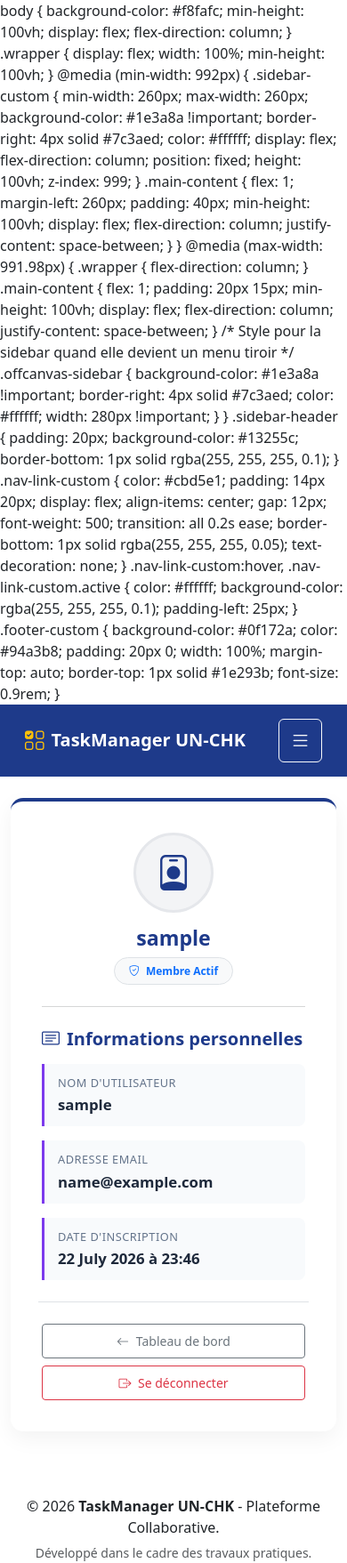
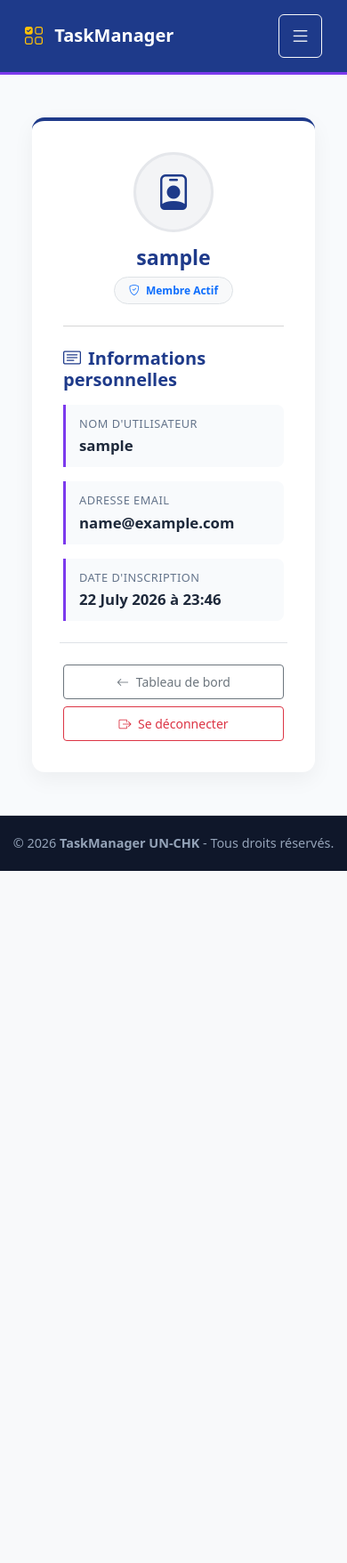
Before and after one commit to diagnediakhou11-sys/Plateforme-de-Gestion-de-Taches, a Django app: page /accounts/profil/ in a window 390 px wide. Shown: the whole page at 89% size. After the commit the page ends 979 px from the top, so only its background shows below. Run offline with Django 5.2, Linux system fonts and the light colour scheme; the visitor is signed in with stand-in values (Sample User, id 1).

Commit message:
Fix base.html layout and mobile navbar

```diff
--- a/templates/base.html
+++ b/templates/base.html
@@ -5,10 +5,10 @@
     <meta name="viewport" content="width=device-width, initial-scale=1.0">
     <title>{% block title %}Plateforme de Gestion de Tâches{% endblock %}</title>
 
+    <link href="https://cdn.jsdelivr.net/npm/bootstrap@5.3.8/dist/css/bootstrap.min.css" rel="stylesheet">
+    <link rel="stylesheet" href="https://cdn.jsdelivr.net/npm/bootstrap-icons@1.11.3/font/bootstrap-icons.min.css">
 
-   <link href="https://cdn.jsdelivr.net/npm/bootstrap@5.3.8/dist/css/bootstrap.min.css" rel="stylesheet">
-
-   <link rel="stylesheet" href="https://cdn.jsdelivr.net/npm/bootstrap-icons@1.13.1/font/bootstrap-icons.min.css">
+    <style>
         body {
             background-color: #f8fafc;
             min-height: 100vh;
@@ -16,55 +16,38 @@
             flex-direction: column;
         }
 
-        {% if user.is_authenticated %}
-        .wrapper {
-            display: flex;
-            width: 100%;
-            min-height: 100vh;
-        }
-
         @media (min-width: 992px) {
             .sidebar-custom {
-                min-width: 260px;
-                max-width: 260px;
-                background-color: #1e3a8a !important;
+                width: 260px;
+                background-color: #1e3a8a;
                 border-right: 4px solid #7c3aed;
-                color: #ffffff;
+                position: fixed;
+                top: 0;
+                bottom: 0;
+                left: 0;
+                z-index: 1000;
                 display: flex;
                 flex-direction: column;
-                position: fixed;
-                height: 100vh;
-                z-index: 999;
             }
-            .main-content {
+            .content-wrapper {
+                margin-left: 260px;
                 flex: 1;
-                margin-left: 260px;
-                padding: 40px;
-                min-height: 100vh;
                 display: flex;
                 flex-direction: column;
-                justify-content: space-between;
+                min-height: 100vh;
             }
         }
 
         @media (max-width: 991.98px) {
-            .wrapper {
-                flex-direction: column;
+            .sidebar-custom {
+                display: none;
             }
-            .main-content {
+            .content-wrapper {
+                margin-left: 0;
                 flex: 1;
-                padding: 20px 15px;
-                min-height: 100vh;
                 display: flex;
                 flex-direction: column;
-                justify-content: space-between;
-            }
-            /* Style pour la sidebar quand elle devient un menu tiroir */
-            .offcanvas-sidebar {
-                background-color: #1e3a8a !important;
-                border-right: 4px solid #7c3aed;
-                color: #ffffff;
-                width: 280px !important;
+                min-height: 100vh;
             }
         }
 
@@ -73,42 +56,34 @@
             background-color: #13255c;
             border-bottom: 1px solid rgba(255, 255, 255, 0.1);
         }
+
         .nav-link-custom {
             color: #cbd5e1;
-            padding: 14px 20px;
+            padding: 12px 20px;
             display: flex;
             align-items: center;
-            gap: 12px;
+            gap: 10px;
+            text-decoration: none;
             font-weight: 500;
-            transition: all 0.2s ease;
-            border-bottom: 1px solid rgba(255, 255, 255, 0.05);
-            text-decoration: none;
+            transition: all 0.2s;
         }
+
         .nav-link-custom:hover, .nav-link-custom.active {
             color: #ffffff;
             background-color: rgba(255, 255, 255, 0.1);
-            padding-left: 25px;
+            border-left: 4px solid #7c3aed;
         }
 
-        {% else %}
         .navbar-custom {
             background-color: #1e3a8a !important;
             border-bottom: 3px solid #7c3aed;
-            box-shadow: 0 4px 12px rgba(0,0,0,0.08);
         }
-        .main-content {
-            flex: 1;
-            padding: 40px 15px;
-        }
-        {% endif %}
 
         .footer-custom {
             background-color: #0f172a;
             color: #94a3b8;
             padding: 20px 0;
-            width: 100%;
             margin-top: auto;
-            border-top: 1px solid #1e293b;
             font-size: 0.9rem;
         }
     </style>
@@ -116,10 +91,11 @@
 <body>
 
 {% if user.is_authenticated %}
-        <nav class="navbar navbar-dark d-lg-none p-3 navbar-custom" style="background-color: #1e3a8a !important;">
+    <!-- 1. BARRE MOBILE (Affiche uniquement sur mobile) -->
+    <nav class="navbar navbar-dark navbar-custom d-lg-none p-3">
         <div class="container-fluid">
-                <span class="navbar-brand fw-bold text-white d-flex align-items-center">
-                    <i class="bi bi-ui-checks-grid me-2 text-warning fs-4"></i> TaskManager UN-CHK
+            <span class="navbar-brand fw-bold text-white">
+                <i class="bi bi-ui-checks-grid me-2 text-warning"></i> TaskManager
             </span>
             <button class="btn btn-outline-light" type="button" data-bs-toggle="offcanvas" data-bs-target="#mobileSidebar">
                 <i class="bi bi-list fs-3"></i>
@@ -127,12 +103,11 @@
         </div>
     </nav>
 
-        <div class="wrapper">
-
-            <nav class="sidebar-custom d-none d-lg-flex">
+    <!-- 2. SIDEBAR DESKTOP -->
+    <aside class="sidebar-custom text-white">
         <div class="sidebar-header">
-                    <a class="text-decoration-none fw-bold text-white d-flex align-items-center" href="{% url 'projects:dashboard' %}">
-                        <i class="bi bi-ui-checks-grid me-2 text-warning fs-4"></i> TaskManager UN-CHK
+            <a class="text-decoration-none fw-bold text-white fs-5" href="{% url 'projects:dashboard' %}">
+                <i class="bi bi-ui-checks-grid me-2 text-warning"></i> TaskManager
             </a>
         </div>
 
@@ -143,37 +118,13 @@
                 </a>
             </li>
             <li class="nav-item">
-                        <a class="nav-link-custom {% if request.resolver_match.url_name == 'profil' %}active{% endif %}" href="{% url 'accounts:profil' %}">
-                            <i class="bi bi-person-circle"></i> Mon Profil
+                <a class="nav-link-custom {% if request.resolver_match.url_name == 'project_list' %}active{% endif %}" href="{% url 'projects:project_list' %}">
+                    <i class="bi bi-folder-fill"></i> Mes Projets
                 </a>
             </li>
-                </ul>
-
-                <div class="mt-auto p-3 border-top border-secondary" style="background-color: rgba(0,0,0,0.15) !important;">
-                    <div class="mb-2 px-1 text-white-50 small">
-                        <i class="bi bi-person-fill text-light me-1"></i> Connecté : <strong class="text-white">{{ user.username }}</strong>
-                    </div>
-                    <form action="{% url 'accounts:logout' %}" method="post" class="m-0 p-0">
-                        {% csrf_token %}
-                        <button type="submit" class="btn btn-sm btn-danger w-100 fw-bold">
-                            <i class="bi bi-box-arrow-right me-1"></i> Déconnexion
-                        </button>
-                    </form>
-                </div>
-            </nav>
-
-            <div class="offcanvas offcanvas-start offcanvas-sidebar text-white d-lg-none" tabindex="-1" id="mobileSidebar">
-                <div class="offcanvas-header sidebar-header">
-                    <h5 class="offcanvas-title fw-bold text-white d-flex align-items-center">
-                        <i class="bi bi-ui-checks-grid me-2 text-warning"></i> TaskManager
-                    </h5>
-                    <button type="button" class="btn-close btn-close-white" data-bs-dismiss="offcanvas" aria-label="Close"></button>
-                </div>
-                <div class="offcanvas-body d-flex flex-column justify-content-between p-0">
-                    <ul class="nav flex-column mt-3">
             <li class="nav-item">
-                            <a class="nav-link-custom {% if request.resolver_match.url_name == 'dashboard' %}active{% endif %}" href="{% url 'projects:dashboard' %}">
-                                <i class="bi bi-grid-1x2-fill"></i> Tableau de bord
+                <a class="nav-link-custom {% if request.resolver_match.url_name == 'task_list' %}active{% endif %}" href="{% url 'projects:task_list' %}">
+                    <i class="bi bi-check2-square"></i> Mes Tâches
                 </a>
             </li>
             <li class="nav-item">
@@ -183,86 +134,106 @@
             </li>
         </ul>
 
-                    <div class="p-3 border-top border-secondary" style="background-color: rgba(0,0,0,0.15) !important;">
-                        <div class="mb-2 px-1 text-white-50 small">
-                            <i class="bi bi-person-fill text-light me-1"></i> Connecté : <strong class="text-white">{{ user.username }}</strong>
-                        </div>
-                        <form action="{% url 'accounts:logout' %}" method="post" class="m-0 p-0">
+        <div class="mt-auto p-3 border-top border-secondary">
+            <div class="small text-white-50 mb-2">Connecté : <strong class="text-white">{{ user.username }}</strong></div>
+            <form action="{% url 'accounts:logout' %}" method="post" class="m-0">
                 {% csrf_token %}
                 <button type="submit" class="btn btn-sm btn-danger w-100 fw-bold">
                     <i class="bi bi-box-arrow-right me-1"></i> Déconnexion
                 </button>
             </form>
         </div>
+    </aside>
+
+    <!-- 3. MENU OFFCANVAS MOBILE -->
+    <div class="offcanvas offcanvas-start bg-dark text-white d-lg-none" tabindex="-1" id="mobileSidebar" style="background-color: #1e3a8a !important;">
+        <div class="offcanvas-header sidebar-header">
+            <h5 class="offcanvas-title fw-bold text-white"><i class="bi bi-ui-checks-grid me-2 text-warning"></i> TaskManager</h5>
+            <button type="button" class="btn-close btn-close-white" data-bs-dismiss="offcanvas"></button>
+        </div>
+        <div class="offcanvas-body d-flex flex-column justify-content-between p-0">
+            <ul class="nav flex-column mt-3">
+                <li class="nav-item">
+                    <a class="nav-link-custom" href="{% url 'projects:dashboard' %}"><i class="bi bi-grid-1x2-fill"></i> Tableau de bord</a>
+                </li>
+                <li class="nav-item">
+                    <a class="nav-link-custom" href="{% url 'projects:project_list' %}"><i class="bi bi-folder-fill"></i> Mes Projets</a>
+                </li>
+                <li class="nav-item">
+                    <a class="nav-link-custom" href="{% url 'projects:task_list' %}"><i class="bi bi-check2-square"></i> Mes Tâches</a>
+                </li>
+                <li class="nav-item">
+                    <a class="nav-link-custom" href="{% url 'accounts:profil' %}"><i class="bi bi-person-circle"></i> Mon Profil</a>
+                </li>
+            </ul>
+            <div class="p-3 border-top border-secondary">
+                <form action="{% url 'accounts:logout' %}" method="post">
+                    {% csrf_token %}
+                    <button type="submit" class="btn btn-sm btn-danger w-100 fw-bold">Déconnexion</button>
+                </form>
+            </div>
         </div>
     </div>
 
-            <!-- ZONE DE CONTENU PRINCIPAL -->
-            <main class="main-content">
+    <!-- CONTENU PRINCIPAL (UTILISATEUR CONNECTÉ) -->
+    <div class="content-wrapper">
+        <main class="container-fluid p-4">
             {% if messages %}
-                    <div class="container-fluid p-0 mb-4">
                 {% for message in messages %}
                     <div class="alert alert-{% if message.tags == 'error' %}danger{% else %}{{ message.tags }}{% endif %} alert-dismissible fade show shadow-sm" role="alert">
-                                <i class="bi {% if message.tags == 'success' %}bi-check-circle-fill{% else %}bi-exclamation-triangle-fill{% endif %} me-2"></i>
                         {{ message }}
-                                <button type="button" class="btn-close" data-bs-dismiss="alert" aria-label="Close"></button>
+                        <button type="button" class="btn-close" data-bs-dismiss="alert"></button>
                     </div>
                 {% endfor %}
-                    </div>
             {% endif %}
 
             {% block content %}{% endblock %}
+        </main>
 
-                <footer class="footer-custom text-center rounded-3 mt-5">
+        <footer class="footer-custom text-center border-top">
             <div class="container">
-                        <p class="mb-1">© 2026 <strong>TaskManager UN-CHK</strong> - Plateforme Collaborative.</p>
-                        <small class="text-muted">Développé dans le cadre des travaux pratiques.</small>
+                <p class="mb-0">© 2026 <strong>TaskManager UN-CHK</strong> - Tous droits réservés.</p>
             </div>
         </footer>
-            </main>
-
     </div>
 
 {% else %}
-        <!-- DESIGN CLASSIQUE VISITEURS -->
-        <nav class="navbar navbar-expand-lg navbar-dark navbar-custom mb-5">
+
+    <!-- NAVBAR UTILISATEUR NON CONNECTÉ -->
+    <nav class="navbar navbar-expand-lg navbar-dark navbar-custom mb-4">
         <div class="container">
-                <span class="navbar-brand fw-bold text-white d-flex align-items-center">
+            <span class="navbar-brand fw-bold text-white">
                 <i class="bi bi-ui-checks-grid me-2 text-warning"></i> TaskManager UN-CHK
             </span>
             <div class="ms-auto d-flex gap-2">
-                    <a class="nav-link text-white me-2 mt-1" href="{% url 'accounts:login' %}">
-                        <i class="bi bi-box-arrow-in-right me-1"></i> Connexion
-                    </a>
-                    <a class="btn btn-sm btn-light text-primary fw-bold px-3" href="{% url 'accounts:register' %}">
-                        <i class="bi bi-person-plus me-1"></i> Inscription
-                    </a>
+                <a class="btn btn-outline-light btn-sm" href="{% url 'accounts:login' %}">Connexion</a>
+                <a class="btn btn-light btn-sm text-primary fw-bold" href="{% url 'accounts:register' %}">Inscription</a>
             </div>
         </div>
     </nav>
 
-        <div class="container main-content">
+    <!-- CONTENU VISITEUR -->
+    <main class="container py-4 flex-grow-1">
         {% if messages %}
             {% for message in messages %}
-                    <div class="alert alert-{% if message.tags == 'error' %}danger{% else %}{{ message.tags }}{% endif %} alert-dismissible fade show shadow-sm" role="alert">
-                        <i class="bi {% if message.tags == 'success' %}bi-check-circle-fill{% else %}bi-exclamation-triangle-fill{% endif %} me-2"></i>
+                <div class="alert alert-{% if message.tags == 'error' %}danger{% else %}{{ message.tags }}{% endif %} alert-dismissible fade show" role="alert">
                     {{ message }}
-                        <button type="button" class="btn-close" data-bs-dismiss="alert" aria-label="Close"></button>
+                    <button type="button" class="btn-close" data-bs-dismiss="alert"></button>
                 </div>
             {% endfor %}
         {% endif %}
 
         {% block visitor_content %}{% endblock %}
-        </div>
+        {% block content_visitor %}{% endblock %}
+    </main>
 
     <footer class="footer-custom text-center">
         <div class="container">
-                <p class="mb-1">© 2026 <strong>TaskManager UN-CHK</strong> - Plateforme Collaborative Universitaire.</p>
-                <small class="text-muted">Développé dans le cadre des travaux pratiques.</small>
+            <p class="mb-0">© 2026 <strong>TaskManager UN-CHK</strong></p>
         </div>
     </footer>
+
 {% endif %}
-
     <script src="https://cdn.jsdelivr.net/npm/bootstrap@5.3.3/dist/js/bootstrap.bundle.min.js"></script>
 </body>
 </html>
```
Lines whose indentation alone changed are shown as unchanged.
